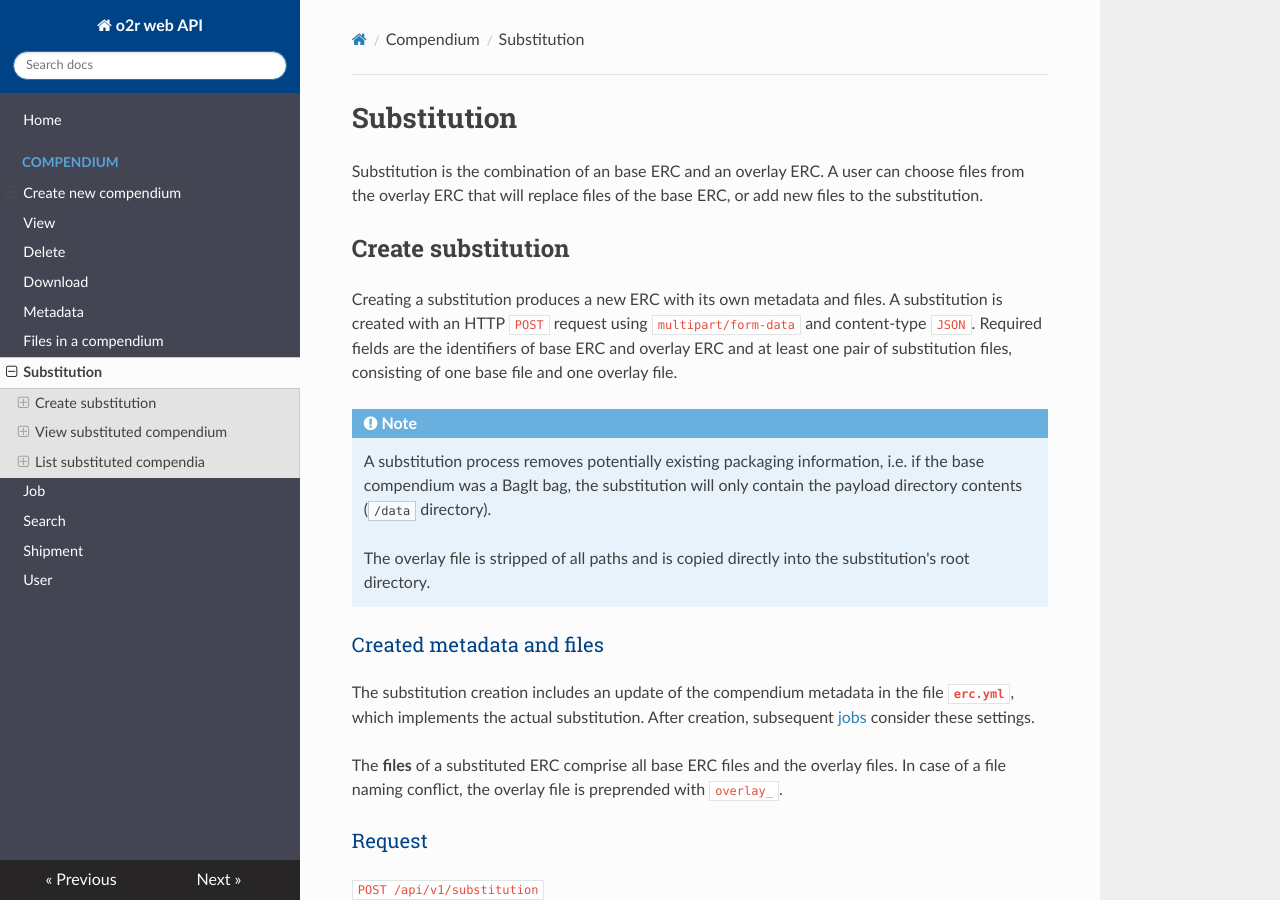
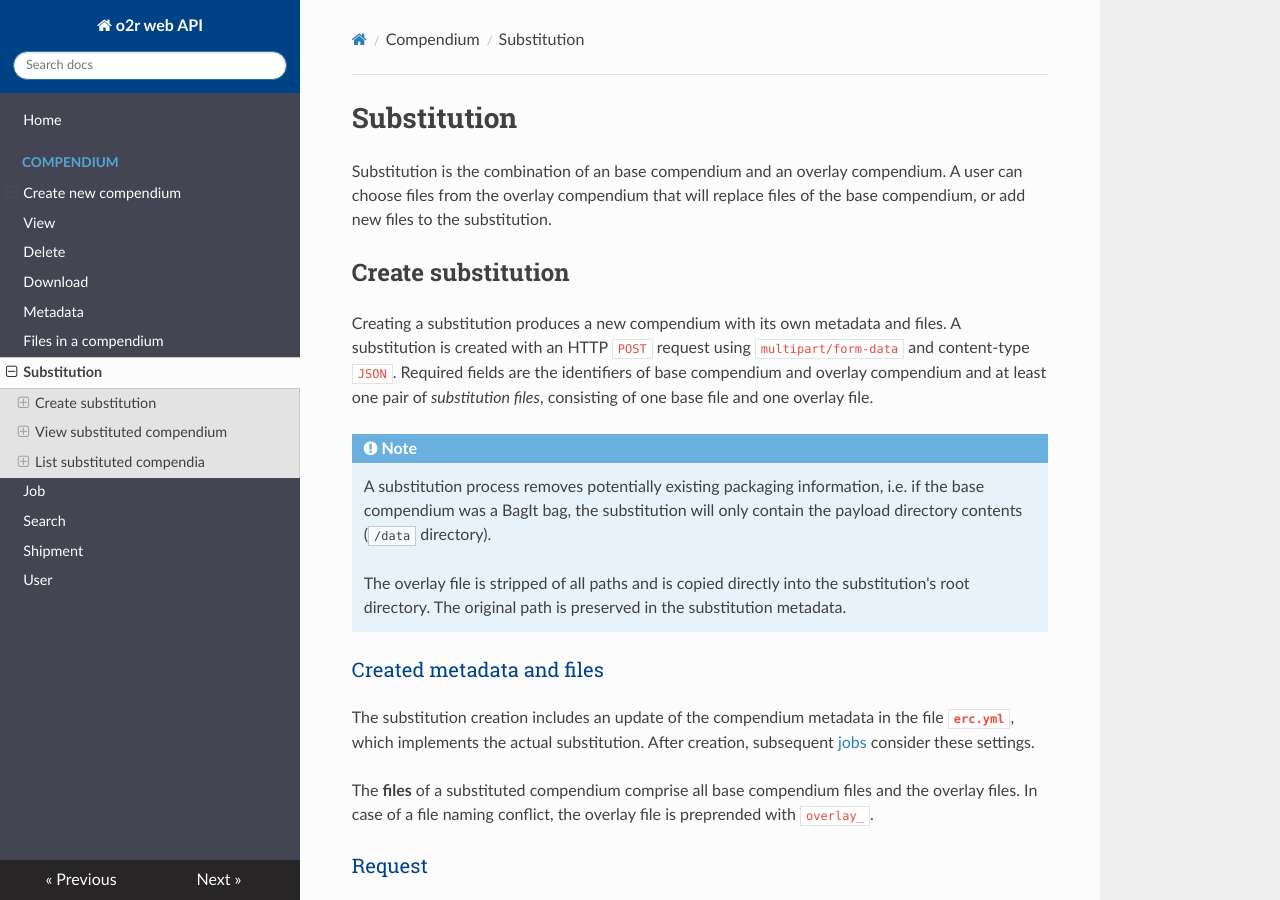
Before and after one commit to o2r-project/api, an MkDocs documentation site: the page built from docs/compendium/substitute.md, in a window 1280 px wide and 900 px high. Built offline with MkDocs 1.6.1, drawn with Linux system fonts in a browser that asks for light colours; nearby versions of some CDN libraries; old or Windows-style settings are respelled for this version of MkDocs; some of the changed text lies outside the part shown.

Commit message:
Use "compendium" (manual fix after merge)

````diff
--- a/docs/compendium/substitute.md
+++ b/docs/compendium/substitute.md
@@ -1,25 +1,26 @@
 # Substitution
 
-Substitution is the combination of an base ERC and an overlay ERC.
-A user can choose files from the overlay ERC that will replace files of the base ERC, or add new files to the substitution.
+Substitution is the combination of an base compendium and an overlay compendium.
+A user can choose files from the overlay compendium that will replace files of the base compendium, or add new files to the substitution.
 
 ## Create substitution
 
-Creating a substitution produces a new ERC with its own metadata and files.
+Creating a substitution produces a new compendium with its own metadata and files.
 A substitution is created with an HTTP `POST` request using `multipart/form-data` and content-type `JSON`.
-Required fields are the identifiers of base ERC and overlay ERC and at least one pair of substitution files, consisting of one base file and one overlay file.
+Required fields are the identifiers of base compendium and overlay compendium and at least one pair of _substitution files_, consisting of one base file and one overlay file.
 
 !!! Note
     A substitution process removes potentially existing packaging information, i.e. if the base compendium was a BagIt bag, the substitution will only contain the payload directory contents (`/data` directory).
 
     The overlay file is stripped of all paths and is copied directly into the substitution's root directory.
+    The original path is preserved in the substitution metadata.
 
 ### Created metadata and files
 
 The substitution creation includes an update of the compendium metadata in the file **`erc.yml`**, which implements the actual substitution.
 After creation, subsequent [jobs](http://o2r.info/o2r-web-api/job/) consider these settings.
 
-The **files** of a substituted ERC comprise all base ERC files and the overlay files.
+The **files** of a substituted compendium comprise all base compendium files and the overlay files.
 In case of a file naming conflict, the overlay file is preprended with `overlay_`.
 
 ### Request
@@ -192,6 +193,8 @@ Example 02 - in case the overlay file has the same filename as one of the existi
   ...
 }
 ```
+
+Note that the base file must not be the file causing the naming conflict.
 
 ### Response additional metadata
 
````
Also changed, not shown: other parts of docs/compendium/substitute.md (+2 -2 lines).
